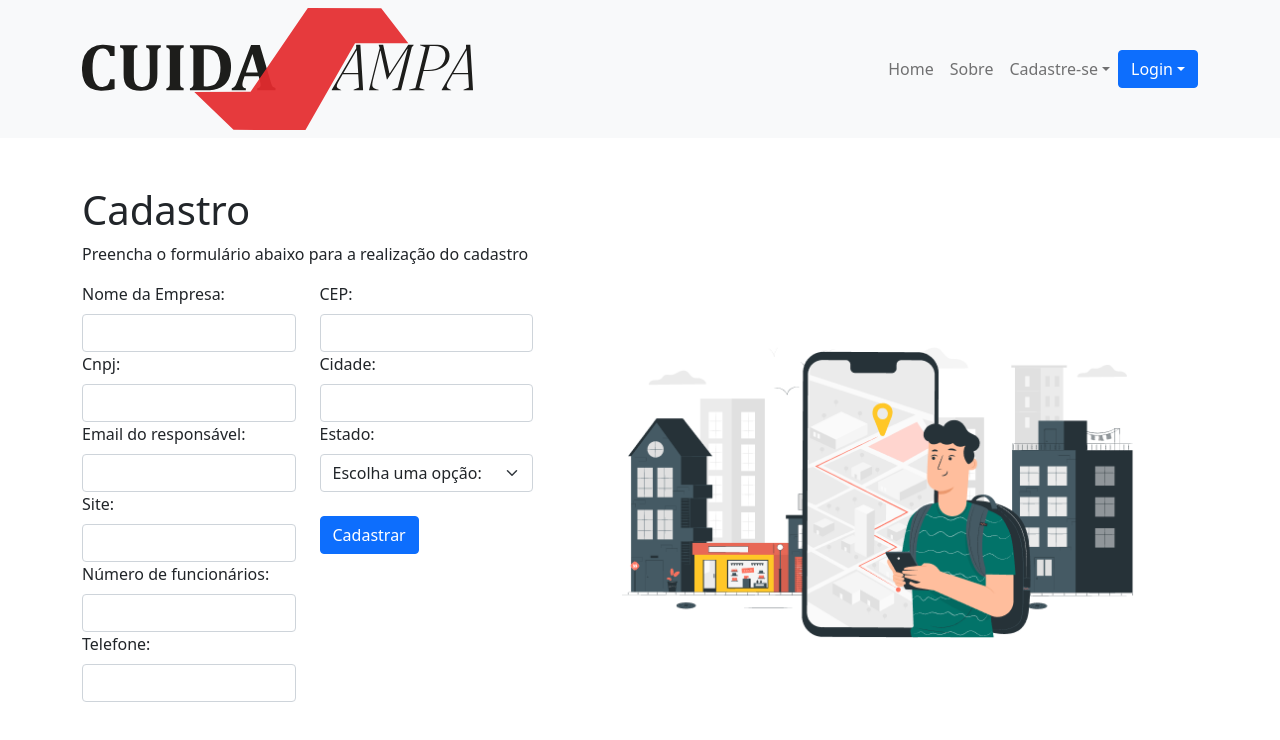
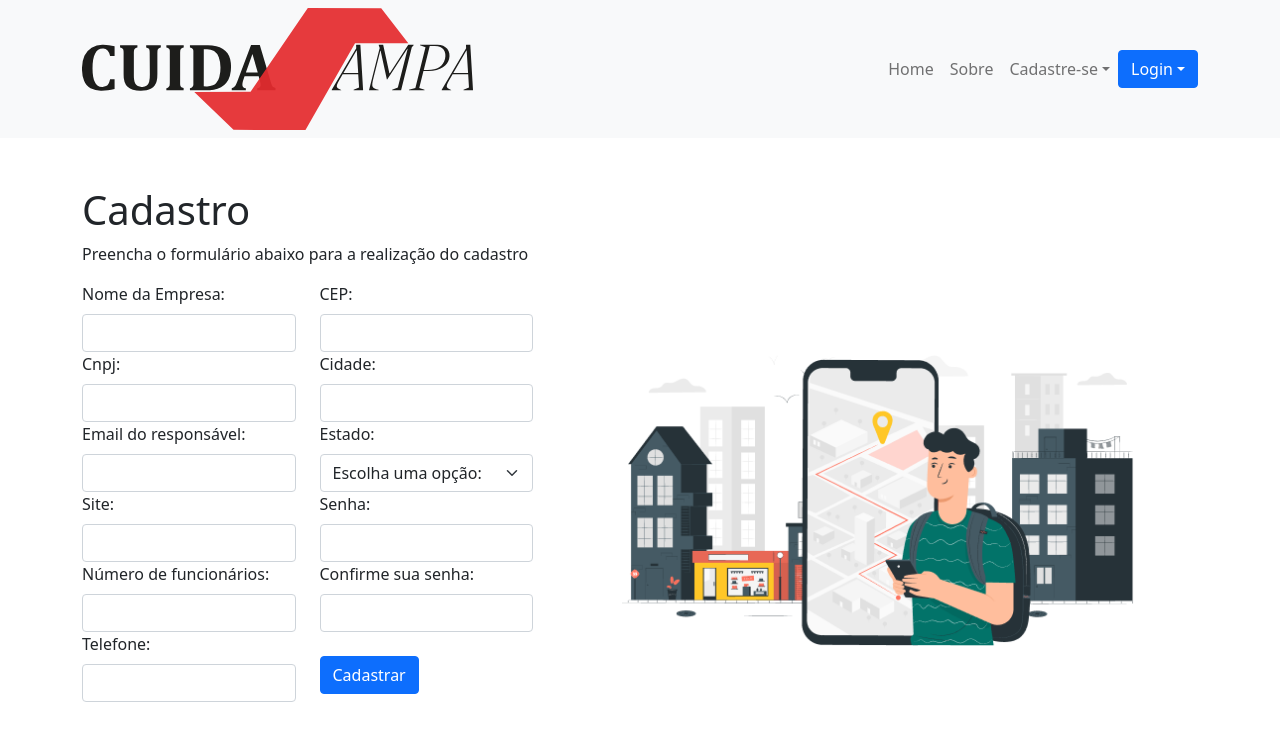
Before and after one commit to cliomaas/GS-frontend, a React (Create React App) app: page /registro-pj in a window 1280 px wide. Shown: the top 740 px of the page. Built offline with nearby package versions, Linux system fonts and the light colour scheme.

Commit message:
Adicionada pagina de lista

```diff
--- a/src/App.css
+++ b/src/App.css
@@ -24,6 +24,15 @@
   padding:0 23%;
 }
 
+footer{
+  background-color: #455A64;
+  color: white;
+}
+
+.linha{
+    border-left: 2px solid white;
+  height: 100%;
+}
 @media (min-width: 1400px){
   .logo{
     width: 10%;
--- a/src/components/Footer/index.js
+++ b/src/components/Footer/index.js
@@ -0,0 +1,32 @@
+import { Col, Row } from "react-bootstrap";
+
+export default function Footer() {
+    return (
+        <>
+            <footer>
+                <Row className="p-5">
+                    <Col>
+                        <div>
+                            <h5>Cuida Sampa</h5>
+                            <p>2021 Cuida Sampa</p>
+                            <p>Todos os direitos reservados</p>
+                        </div>
+                    </Col>
+                    <Col>
+                        <div className="linha m-2"></div>
+                    </Col>
+                    <Col>
+                        <div className="contatos">
+                            <h6>Quem somos nós?</h6>
+                            <p>Contate-nos:</p>
+                            <div className="d-flex align-items-center">
+                                <i class="fas fa-phone-alt"></i>
+                                <p>11 9826528190</p>
+                            </div>
+                        </div>
+                    </Col>
+                </Row>
+            </footer>
+        </>
+    );
+}
--- a/src/components/ListaReclamacoes/index.js
+++ b/src/components/ListaReclamacoes/index.js
@@ -1,36 +1,31 @@
 import React, { Component } from "react";
 import axios from "axios";
+import { Form, FormControl, FormLabel, Button } from "react-bootstrap";
 
 class ListaReclamacoes extends Component {
 
     constructor(props) {
         super(props);
 
+        this.myRef = React.createRef();
         this.state = {
-            posts: []
+            posts: [],
         }
     }
 
-    // const randomId = 128398723
-    // const url = `/post/${randomId}`;
-    // getPost(url)
-    // export const getPost = (funcParamURL) => {
-    //     return axios.get(`${funcParamURL}`);
-    // }
-    // const randomId = 128398723
-    // const url = `/post/${randomId}`;
-    // getPost(url)
-    // export const makeRequest = (funcParamURL) => {
-    //     const newUrl = funcParamURL;
-    //     return axios.get(newUrl);
+    // updateId(e) {
+    //     this.setState({
+    //         id: e.target.value
+    //     })
     // }
 
-
+    handleSubmit = () => {
+        this.componentDidMount();
+    }
 
     componentDidMount() {
-        let id = 2;
-        let url = `http://localhost:8080/api/usuarios/${id}/reclamacoes`;
-
+        let id = this.myRef.current.value;
+        let url = 'http://localhost:8080/api/usuarios/' + id + '/reclamacoes';
         axios.get(url)
             .then(response => {
                 this.setState({
@@ -39,24 +34,18 @@ class ListaReclamacoes extends Component {
                 console.log(response.data)
             })
     }
-    componentDidUpdate(prevProps, prevState) {
-        let id = 2;
-        let url = `http://localhost:8080/api/usuarios/${id}/reclamacoes`;
-
-        if (prevState.posts !== this.state.posts) {
-            axios.get(url)
-                .then(response => {
-                    this.setState({
-                        posts: response.data
-                    })
-                })
-        }
-    }
 
     render() {
+
         const { posts } = this.state
         return (
             <>
+                <div>
+                    <Form>
+                        <FormLabel htmlFor="id">Digite o id do usuário para visualizar as reclamações</FormLabel>
+                        <FormControl type="number" id="id" name="id" ref={this.myRef} onBlur={this.handleSubmit} />
+                    </Form>
+                </div>
                 <div className="table-responsive">
                     <table className="table table-sm">
                         <thead>
@@ -65,6 +54,7 @@ class ListaReclamacoes extends Component {
                                 <th>Categoria</th>
                                 <th>CEP</th>
                                 <th>Comentário</th>
+                                <th></th>
                             </tr>
                         </thead>
                         <tbody>
@@ -74,6 +64,7 @@ class ListaReclamacoes extends Component {
                                     <td>{post.categoria}</td>
                                     <td>{post.cep}</td>
                                     <td>{post.obs}</td>
+                                    <td><Button onClick={this.handleClick()}>Deletar</Button></td>
                                 </tr>
                             ))}
                         </tbody>
--- a/src/components/RegistroPJ/index.js
+++ b/src/components/RegistroPJ/index.js
@@ -16,8 +16,19 @@ class RegistroPJ extends Component {
             telefone: '',
             cep: '',
             cidade: '',
-            estado: ''
+            estado: '',
+            senha: ''
         }
+    }
+
+    confSenha() {
+        var senha = document.getElementById("senha").value
+        var confSenha = document.getElementById("confSenha").value
+        if (senha !== confSenha) {
+            alert('Senhas não coincidem! Por favor verifique');
+            return false;
+        }
+        return true;
     }
 
     handleChange = (e) => {
@@ -35,7 +46,7 @@ class RegistroPJ extends Component {
     }
 
     render() {
-        const { nome, cnpj, email, site, numeroFuncionarios, telefone, cep, cidade, estado } = this.state;
+        const { nome, cnpj, email, site, numeroFuncionarios, telefone, cep, cidade, estado, senha } = this.state;
         return (
             <Container className="my-5">
                 <h1>Cadastro</h1>
@@ -43,35 +54,35 @@ class RegistroPJ extends Component {
                 <Row>
                     <Col lg={true}>
                         <Form onSubmit={this.handleSubmit}>
+                            <Row>
+                                <Col>
                                     <div>
-                                <FormLabel htmlFor="nome">Nome da Empresa:</FormLabel>
+                                        <FormLabel htmlFor="nome">Nome da Empresa: </FormLabel>
                                         <FormControl type="text" name="nome" id="nome" value={nome} onChange={this.handleChange} maxlength="30" required />
                                     </div>
                                     <div>
-                                <FormLabel htmlFor="cnpj">Cnpj:</FormLabel>
+                                        <FormLabel htmlFor="cnpj">Cnpj: </FormLabel>
                                         <FormControl type="text" name="cnpj" value={cnpj} onChange={this.handleChange} pattern="(\d{3}\.?\d{3}\.?\d{3}-?\d{2})|(\d{2}\.?\d{3}\.?\d{3}/?\d{4}-?\d{2})" title="Digite seu CNPJ no formato 'XXXXXXXXXXX'" required />
                                     </div>
                                     <div>
-                                <FormLabel htmlFor="email">Email do responsável:</FormLabel>
+                                        <FormLabel htmlFor="email">Email do responsável: </FormLabel>
                                         <FormControl type="email" name="email" value={email} onChange={this.handleChange} />
                                     </div>
                                     <div>
-                                <FormLabel htmlFor="site">Site:</FormLabel>
+                                        <FormLabel htmlFor="site">Site: </FormLabel>
                                         <FormControl type="text" name="site" value={site} onChange={this.handleChange} />
                                     </div>
                                     <div>
-                                <FormLabel htmlFor="numeroFuncionarios">Número de funcionários:</FormLabel>
+                                        <FormLabel htmlFor="numeroFuncionarios">Número de funcionários: </FormLabel>
                                         <FormControl type="number" name="numeroFuncionarios" value={numeroFuncionarios} onChange={this.handleChange} />
                                     </div>
                                     <div>
-                                <FormLabel htmlFor="telefone">Telefone:</FormLabel>
+                                        <FormLabel htmlFor="telefone">Telefone: </FormLabel>
                                         <FormControl type="text" name="telefone" value={telefone} onChange={this.handleChange} pattern="^[1-9]{2}[0-9]{4,5}[0-9]{4}$"
                                             required title="Telefone deve ser no formato '11999999999'" />
                                     </div>
-                        </Form>
                                 </Col>
-                    <Col lg={true}>
-                        <Form>
+                                <Col>
                                     <div>
                                         <FormLabel htmlFor="cep">CEP: </FormLabel>
                                         <FormControl type="text" name="cep" value={cep} onChange={this.handleChange} required pattern="\d{5}-?\d{3}" />
@@ -83,7 +94,7 @@ class RegistroPJ extends Component {
                                     <div>
                                         <FormLabel htmlFor="estado">Estado: </FormLabel>
                                         <FormSelect name="estado" onChange={this.handleChange} value={estado} required>
-                                    <option disabled selected value="">Escolha uma opção:</option>
+                                            <option disabled selected value="">Escolha uma opção: </option>
                                             <option value="AC">Acre</option>
                                             <option value="AL">Alagoas</option>
                                             <option value="AP">Amapá</option>
@@ -113,9 +124,19 @@ class RegistroPJ extends Component {
                                             <option value="TO">Tocantins</option>
                                         </FormSelect>
                                     </div>
+                                    <div>
+                                        <FormLabel htmlFor="senha">Senha: </FormLabel>
+                                        <FormControl type="password" name="senha" id="senha" value={senha} onChange={this.handleChange} required />
+                                    </div>
+                                    <div>
+                                        <FormLabel htmlFor="senha">Confirme sua senha: </FormLabel>
+                                        <FormControl type="password" name="confSenha" id="confSenha" onChange={this.handleChange} onBlur={this.confSenha} required />
+                                    </div>
                                     <FormGroup>
                                         <Button className="my-4" type="submit">Cadastrar</Button>
                                     </FormGroup>
+                                </Col>
+                            </Row>
                         </Form>
                     </Col>
                     <Col lg={7} className="d-flex justify-content-center align-items-center">
--- a/src/pages/Home/index.js
+++ b/src/pages/Home/index.js
@@ -1,9 +1,13 @@
+
+import Footer from "../../components/Footer";
 import NavBar from "../../components/NavBar";
 
 function Home() {
     return (
         <>
             <NavBar></NavBar>
+            <p>Oi</p>
+            <Footer></Footer>
         </>
     );
 }
```
Lines whose indentation alone changed are shown as unchanged.
